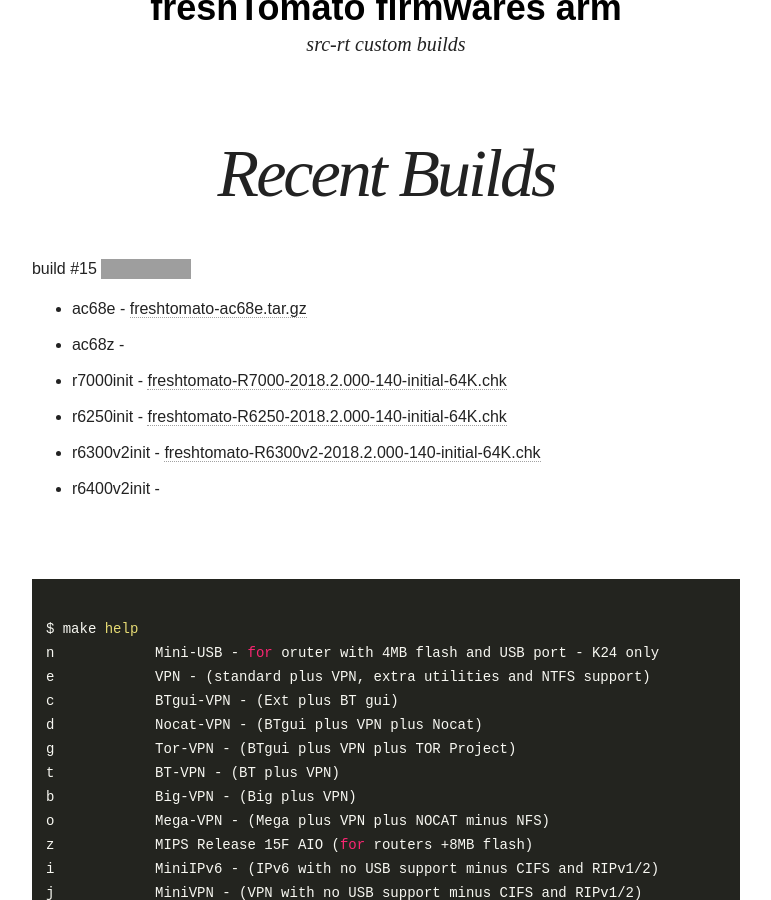
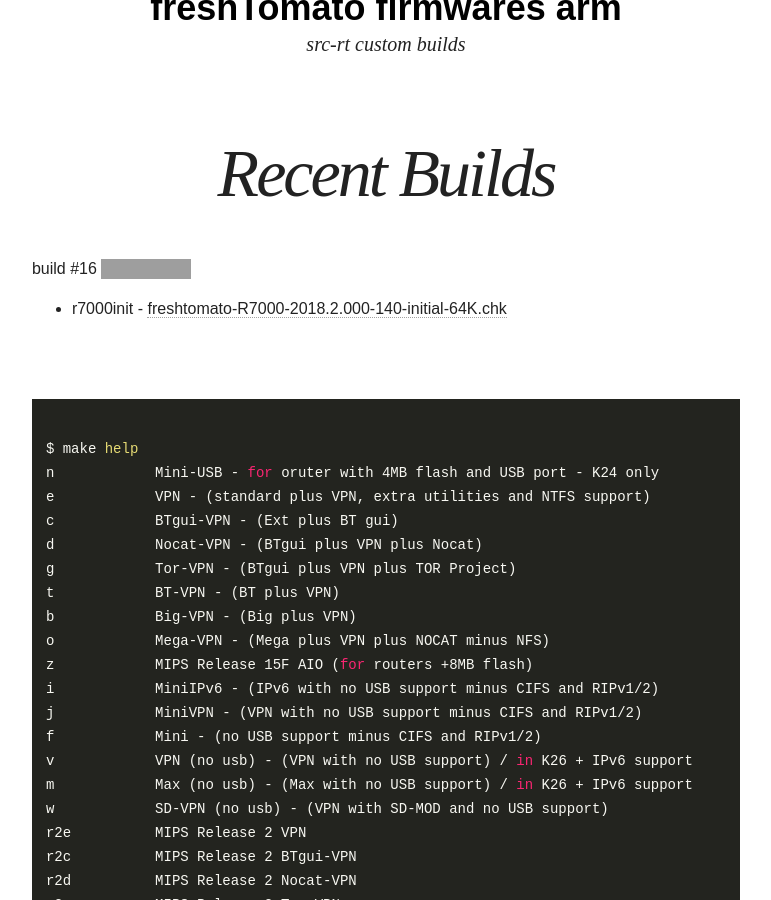
Before and after one commit to oglopss/freshTomato-ARM-ci-jekyll, a Jekyll site: the page built from index.html, in a window 1280 px wide and 900 px high, scrolled down 339 px. Shown: the whole window, without its empty margins (254-1025 px from the left). Built offline with Jekyll 4.4.1, drawn with Linux system fonts in a browser that asks for light colours; nearby versions of some CDN libraries; grey boxes are pictures that could not be loaded.

Commit message:
Travis build 16 r7000init pushed to gh-pages

```diff
--- a/_data/ss.yml
+++ b/_data/ss.yml
@@ -1,8 +1,3 @@
-build: 15
+build: 16
 files:
-  - 0005 r6300v2init freshtomato-R6300v2-2018.2.000-140-initial-64K.chk
-  - 0004 r6250init freshtomato-R6250-2018.2.000-140-initial-64K.chk
   - 0003 r7000init freshtomato-R7000-2018.2.000-140-initial-64K.chk
-  - 0006 r6400v2init
-  - 0002 ac68z
-  - 0001 ac68e freshtomato-ac68e.tar.gz
```
